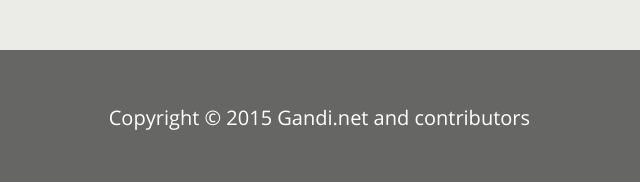
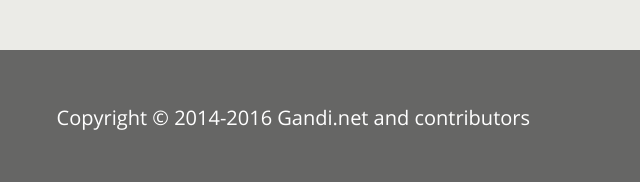
Before and after one commit to Gandi/gandi.cli, a website: page index.html in a window 1280 px wide. Shown: the part 1358-1540 px from the top of the page, 640-1280 px from the left. Drawn offline with Linux system fonts and the light colour scheme.

Commit message:
We are now in 2016.
Signed-off-by: Nicolas Chipaux <aegiap@gandi.net>

```diff
--- a/index.html
+++ b/index.html
@@ -45,7 +45,7 @@
                 <a id="gandi" href="https://www.gandi.net">Gandi.net</a>
             </h3>
             <p>
-                Copyright &copy; 2015  Gandi.net and contributors
+                Copyright &copy; 2014-2016  Gandi.net and contributors
             </p>
         </div>
         <script type="text/javascript">
```
